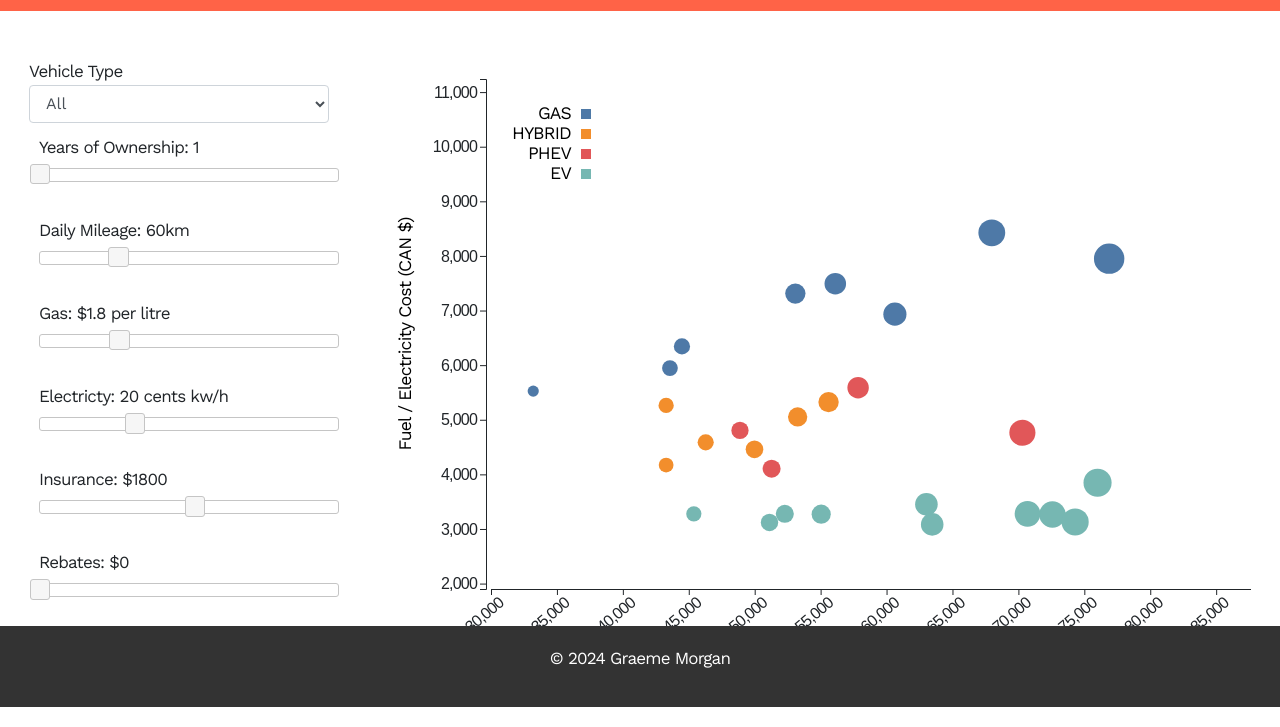
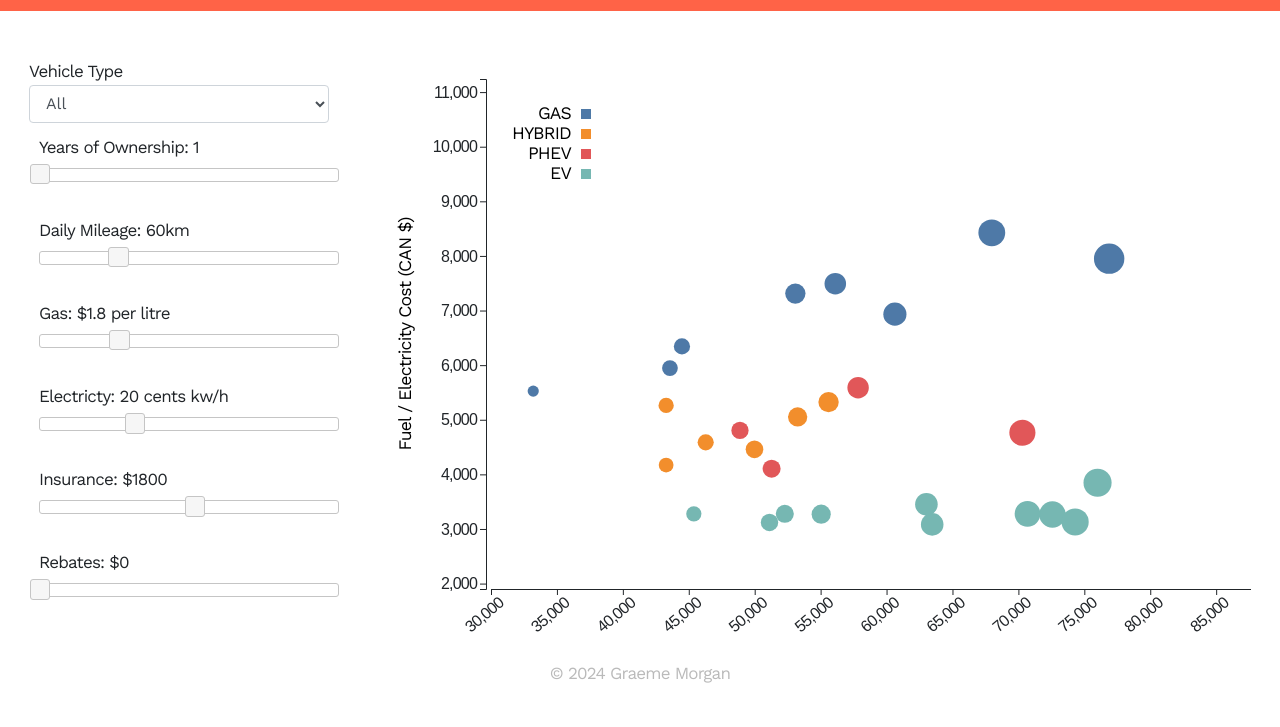
Before and after one commit to GraemeRMorgan/vehicle-cost-vercel, a website with bundled scripts: page index.html in a window 1280 px wide. Shown: the part 93-820 px from the top of the page. Built offline with nearby package versions, Linux system fonts and the light colour scheme.

Commit message:
Fixed the footer.

```diff
--- a/css/style.css
+++ b/css/style.css
@@ -139,12 +139,13 @@ h1 {
 }
 
 .footer {
-  background-color: #333;
-  color: #fff;
+  background-color: #fff;
+  color: #bababa;
   text-align: center;
   padding: 20px;
   position: fixed;
   left: 0;
   bottom: 0;
+  margin-bottom: -15px;
   width: 100%;
 }
```
Also changed, not shown: 1 other file.
